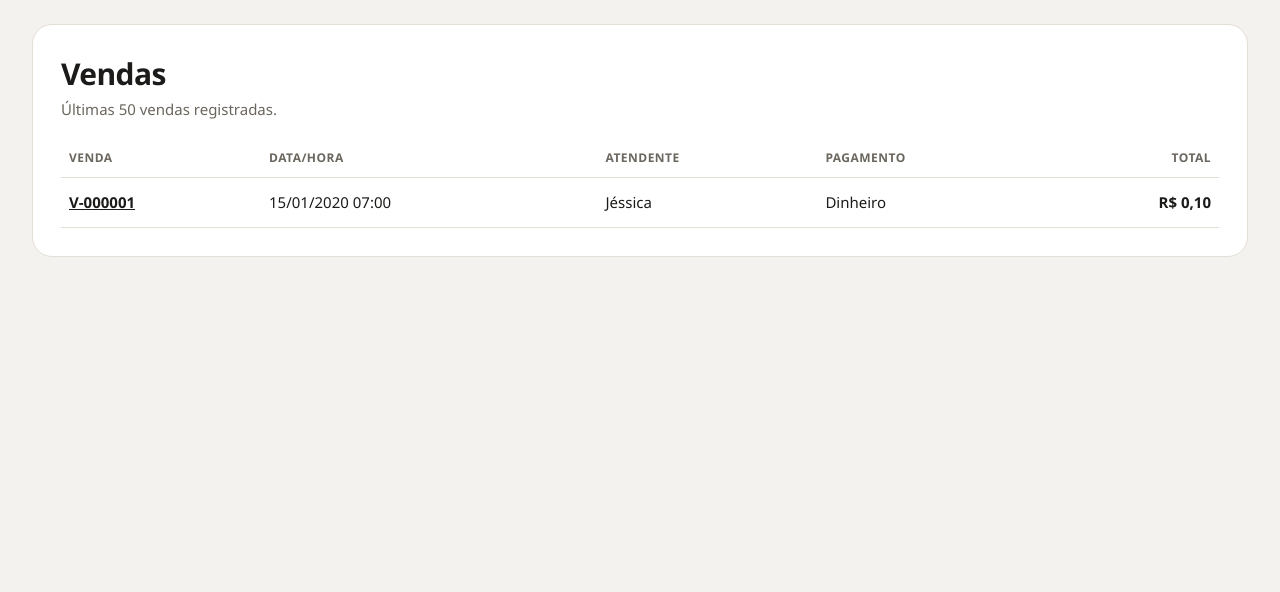
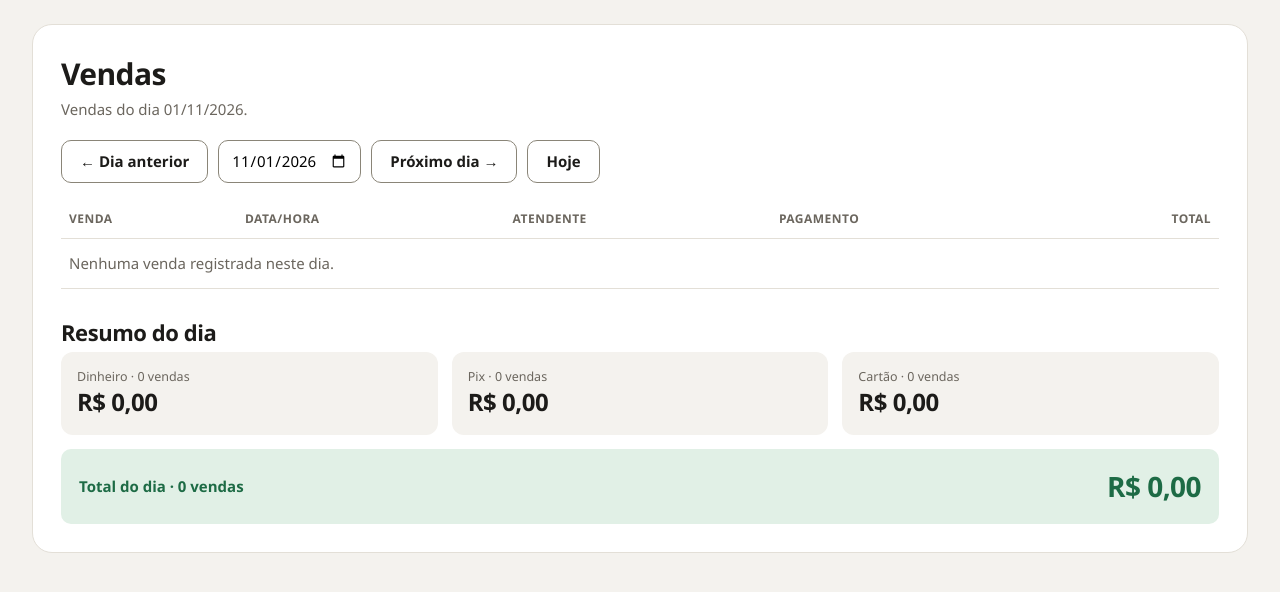
Before and after one commit to Gabr1el132/salgateria-da-jessica-projeto, a Django app: page /vendas/?data=2026-11-01 in a window 1280 px wide. Shown: the part 66-658 px from the top of the page. Run offline with Django 5.2, Linux system fonts and the light colour scheme; a user stored in the database is signed in; data comes from the database, SQL or seed files in the repository; tables that the repository leaves empty hold one stand-in row (values such as "Sample post").

Commit message:
Mostra vendas por Pix, cartão e dinheiro e total do dia na tela de vendas

```diff
--- a/salgateria_preview/loja/static/loja/style.css
+++ b/salgateria_preview/loja/static/loja/style.css
@@ -173,3 +173,12 @@ td small { display: block; color: var(--muda); font-size: 13px; }
   .no-print, .topo { display: none !important; }
   body { background: #fff; } .pagina { padding: 0; } .recibo { box-shadow: none; border: 0; margin: 0 auto; }
 }
+
+/* vendas: filtro por dia e resumo */
+.filtro-dia { display: flex; gap: 10px; align-items: center; flex-wrap: wrap; margin-bottom: 18px; }
+.filtro-dia input[type=date] { padding: 9px 12px; border: 1.5px solid var(--borda); border-radius: 10px; font: inherit; background: #fff; }
+.filtro-dia .botao { width: auto; }
+.resumo-titulo { margin: 28px 0 12px; }
+.total-dia { margin: 14px 0 0; padding: 18px; }
+.total-dia strong { font-size: 28px; letter-spacing: -0.02em; }
+@media (max-width: 640px) { .tiles { grid-template-columns: 1fr; } }
--- a/salgateria_preview/loja/templates/loja/vendas.html
+++ b/salgateria_preview/loja/templates/loja/vendas.html
@@ -2,14 +2,40 @@
 {% load dinheiro %}
 {% block conteudo %}
 <section class="cartao">
-  <h1>Vendas</h1><p class="sub">Últimas 50 vendas registradas.</p>
+  <h1>Vendas</h1>
+  <p class="sub">
+    {% if eh_hoje %}Vendas de hoje ({{ dia|date:"d/m/Y" }}).{% else %}Vendas do dia {{ dia|date:"d/m/Y" }}.{% endif %}
+  </p>
+
+  <form method="get" class="filtro-dia">
+    <a class="botao sec peq" href="?data={{ anterior|date:'Y-m-d' }}">&larr; Dia anterior</a>
+    <input type="date" name="data" value="{{ dia|date:'Y-m-d' }}" max="{% now 'Y-m-d' %}" onchange="this.form.submit()">
+    {% if proximo %}<a class="botao sec peq" href="?data={{ proximo|date:'Y-m-d' }}">Próximo dia &rarr;</a>{% endif %}
+    {% if not eh_hoje %}<a class="botao sec peq" href="{% url 'vendas' %}">Hoje</a>{% endif %}
+  </form>
+
   <table>
     <tr><th>Venda</th><th>Data/hora</th><th>Atendente</th><th>Pagamento</th><th class="d">Total</th></tr>
     {% for v in vendas %}
     <tr><td><a href="{% url 'comprovante' v.id %}"><b>{{ v.codigo }}</b></a></td>
       <td>{{ v.criada_em|date:"d/m/Y H:i" }}</td><td>{{ v.atendente.first_name|default:v.atendente.username }}</td>
-      <td>{{ v.get_forma_pagamento_display }}</td><td class="d"><b>{{ v.total_centavos|reais }}</b></td></tr>
-    {% empty %}<tr><td colspan="5" class="muda">Nenhuma venda registrada ainda.</td></tr>{% endfor %}
+      <td><span class="selo no">{{ v.get_forma_pagamento_display }}</span></td>
+      <td class="d"><b>{{ v.total_centavos|reais }}</b></td></tr>
+    {% empty %}<tr><td colspan="5" class="muda">Nenhuma venda registrada neste dia.</td></tr>{% endfor %}
   </table>
+
+  <h2 class="resumo-titulo">Resumo do dia</h2>
+  <div class="tiles">
+    {% for f in por_forma %}
+    <div class="tile">
+      <small>{{ f.nome }} &middot; {{ f.qtd }} venda{{ f.qtd|pluralize }}</small>
+      <strong>{{ f.total|reais }}</strong>
+    </div>
+    {% endfor %}
+  </div>
+  <div class="faixa total-dia">
+    <span>Total do dia &middot; {{ qtd_dia }} venda{{ qtd_dia|pluralize }}</span>
+    <strong>{{ total_dia|reais }}</strong>
+  </div>
 </section>
 {% endblock %}
--- a/salgateria_preview/loja/views.py
+++ b/salgateria_preview/loja/views.py
@@ -1,12 +1,14 @@
 import unicodedata
+from datetime import date, timedelta
 from decimal import Decimal, InvalidOperation
 
 from django.contrib import messages
 from django.contrib.auth import logout
 from django.contrib.auth.decorators import login_required
 from django.db import transaction
-from django.db.models import F
+from django.db.models import Count, F, Sum
 from django.shortcuts import get_object_or_404, redirect, render
+from django.utils import timezone
 from django.utils.http import url_has_allowed_host_and_scheme
 from django.views.decorators.http import require_POST
 
@@ -240,8 +242,38 @@ def comprovante(request, venda_id):
 
 @login_required
 def vendas(request):
-    lista = Venda.objects.select_related("atendente").order_by("-criada_em")[:50]
-    return render(request, "loja/vendas.html", {"vendas": lista})
+    """Vendas de um dia (hoje por padrão) com o total de cada forma de pagamento."""
+    hoje = timezone.localdate()
+    try:
+        dia = date.fromisoformat(request.GET.get("data", ""))
+    except ValueError:
+        dia = hoje
+
+    do_dia = Venda.objects.filter(criada_em__date=dia)
+    lista = do_dia.select_related("atendente").order_by("-criada_em")
+
+    # soma e quantidade de vendas por forma de pagamento (uma consulta só)
+    somas = {
+        r["forma_pagamento"]: r
+        for r in do_dia.values("forma_pagamento").annotate(
+            total=Sum("total_centavos"), qtd=Count("id"))
+    }
+    por_forma = []
+    for chave, nome in Venda.FORMAS:
+        r = somas.get(chave, {})
+        por_forma.append({"chave": chave, "nome": nome,
+                          "total": r.get("total", 0), "qtd": r.get("qtd", 0)})
+
+    return render(request, "loja/vendas.html", {
+        "vendas": lista,
+        "dia": dia,
+        "eh_hoje": dia == hoje,
+        "anterior": dia - timedelta(days=1),
+        "proximo": dia + timedelta(days=1) if dia < hoje else None,
+        "por_forma": por_forma,
+        "total_dia": sum(f["total"] for f in por_forma),
+        "qtd_dia": sum(f["qtd"] for f in por_forma),
+    })
 
 
 @login_required
```
